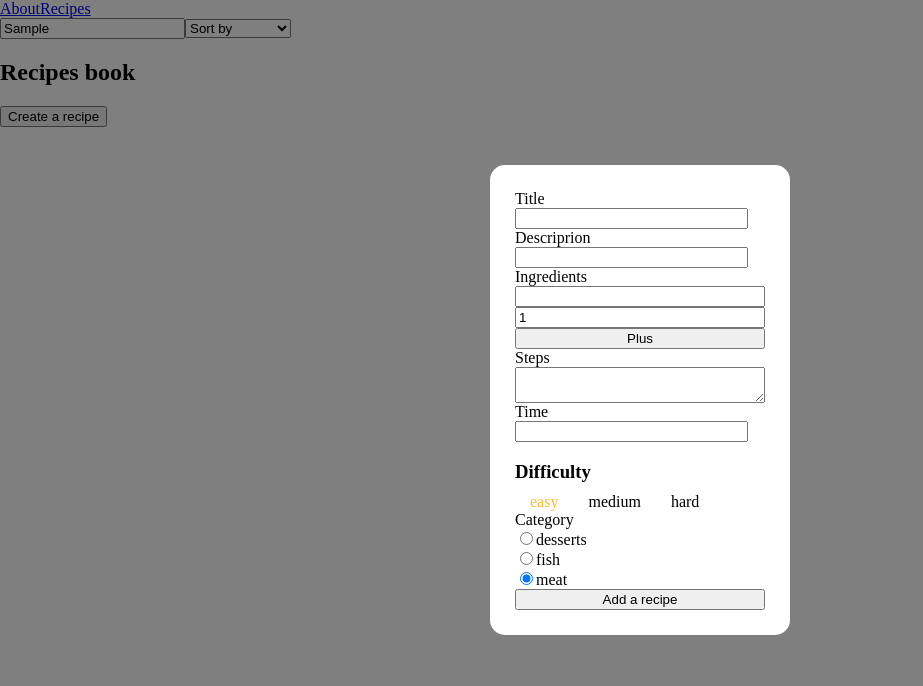
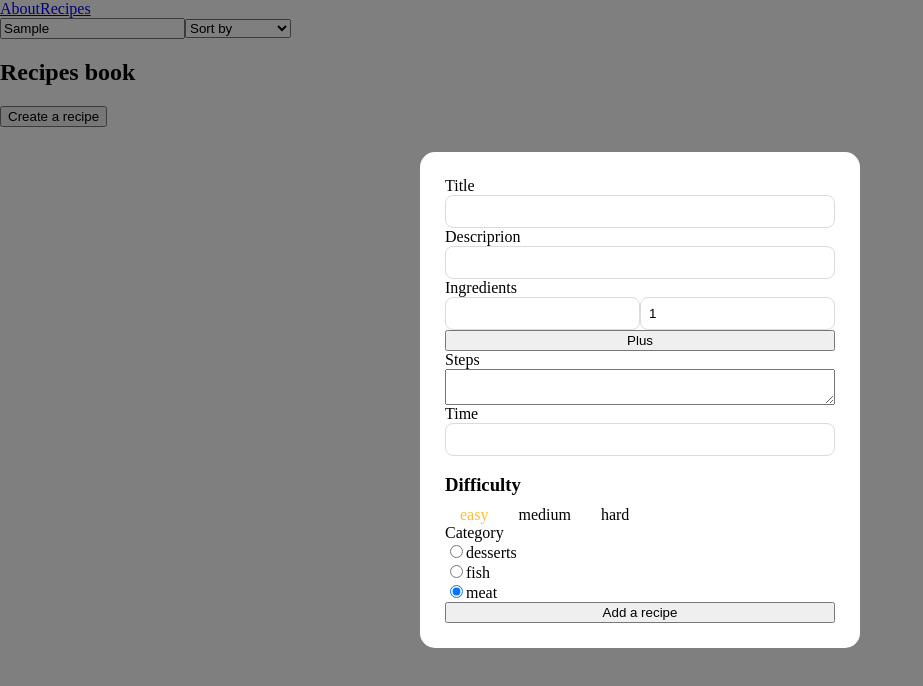
Before and after one commit to Lennyn-bae/FoodApp, a React (Create React App) app: page /recipes in a window 1280 px wide. Both pictures are taken after typing "Sample" into the empty fields and a click on the button "Create a recipe". Shown: the top 686 px of the page, without its empty margins (0-923 px from the left). Built offline with nearby package versions, Linux system fonts and the light colour scheme; data requests are answered from the project's data file.

Commit message:
Add styles to the form

```diff
--- a/src/components/RecipeForm/RecipeForm.jsx
+++ b/src/components/RecipeForm/RecipeForm.jsx
@@ -79,10 +79,12 @@ const RecipeForm = ({ create }) => {
 
 
             <label htmlFor="ingredients">Ingredients</label>
+            <div className="recipe__ingredients">
                 <input
                     id="ingredients-title"
                     type="text"
                     value={inputValue}
+                    className="recipe__form-input"
                     onChange={(e) => setInputValue(e.target.value)}
                 />
                 <input
@@ -90,9 +92,11 @@ const RecipeForm = ({ create }) => {
                     type="text"
                     value={quant}
                     onChange={(event) => setQuant(event.target.value)}
-                className='add-item-input'
+                    className="recipe__form-input"
                     placeholder='How much'
                 />
+            </div>
+
             <div className='item-list'>
                 {ingredients.map((item, index) => (
                     <div className='item-container' key={index}>
--- a/src/components/RecipeForm/RecipeForm.scss
+++ b/src/components/RecipeForm/RecipeForm.scss
@@ -28,7 +28,14 @@
     }
 
     &__form-input {
-        width: 100%;
-        max-width: 90%;
+        outline: none;
+        border-radius: 8px;
+        border: 1px solid #DBDBDB;
+        padding: 8px;
+        margin: 0;
+    }
+
+    &__ingredients {
+        display: flex;
     }
 }
--- a/src/pages/Recipes.jsx
+++ b/src/pages/Recipes.jsx
@@ -5,7 +5,6 @@ import RecipeFilter from "../components/RecipeFilter/RecipeFilter";
 import RecipeForm from "../components/RecipeForm/RecipeForm";
 import RecipeList from "../components/RecipesList/RecipesList";
 import RecipeCreationModal from "../components/UI/RecipeCreationModal/RecipeCreationModal";
-import MyModal from "../components/UI/RecipeCreationModal/RecipeCreationModal";
 import { useFetching } from "../hooks/useFetching";
 import { useRecipes } from "../hooks/useRecipes";
 
```
Lines whose indentation alone changed are shown as unchanged.
